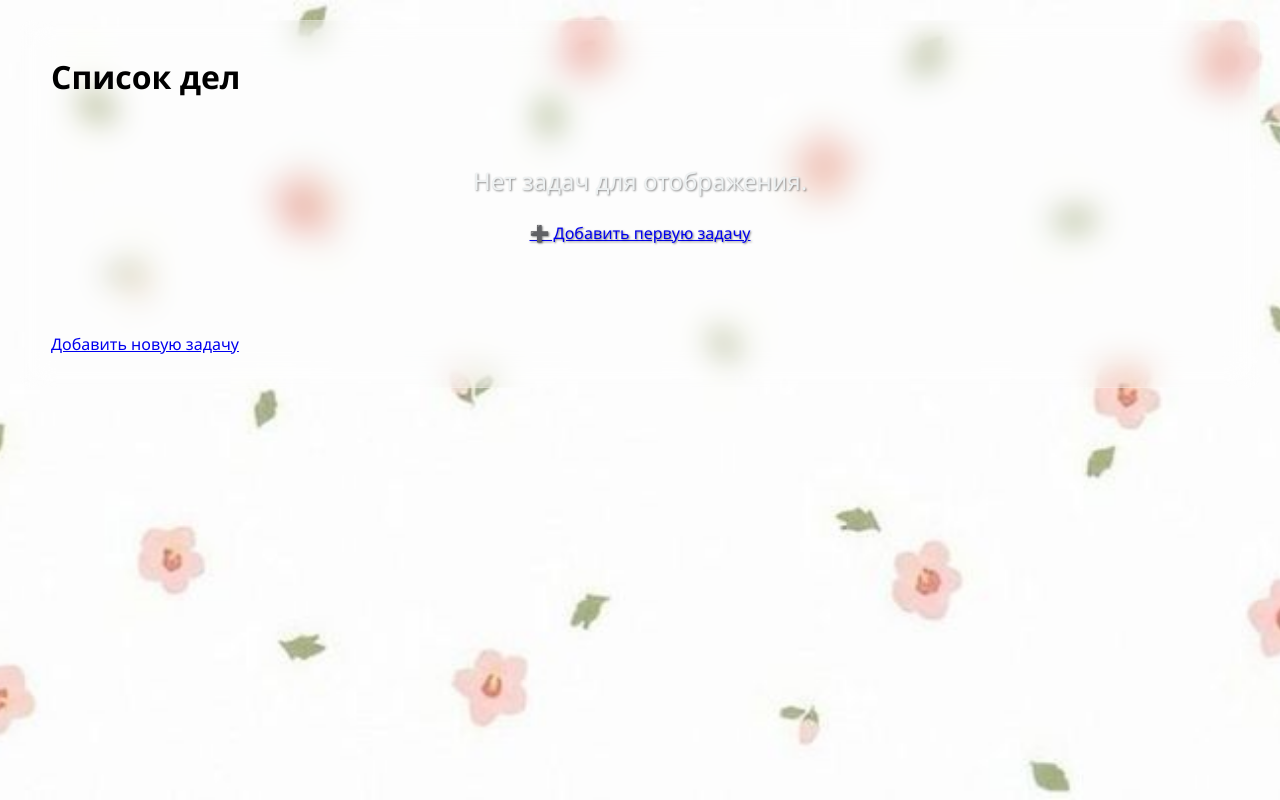
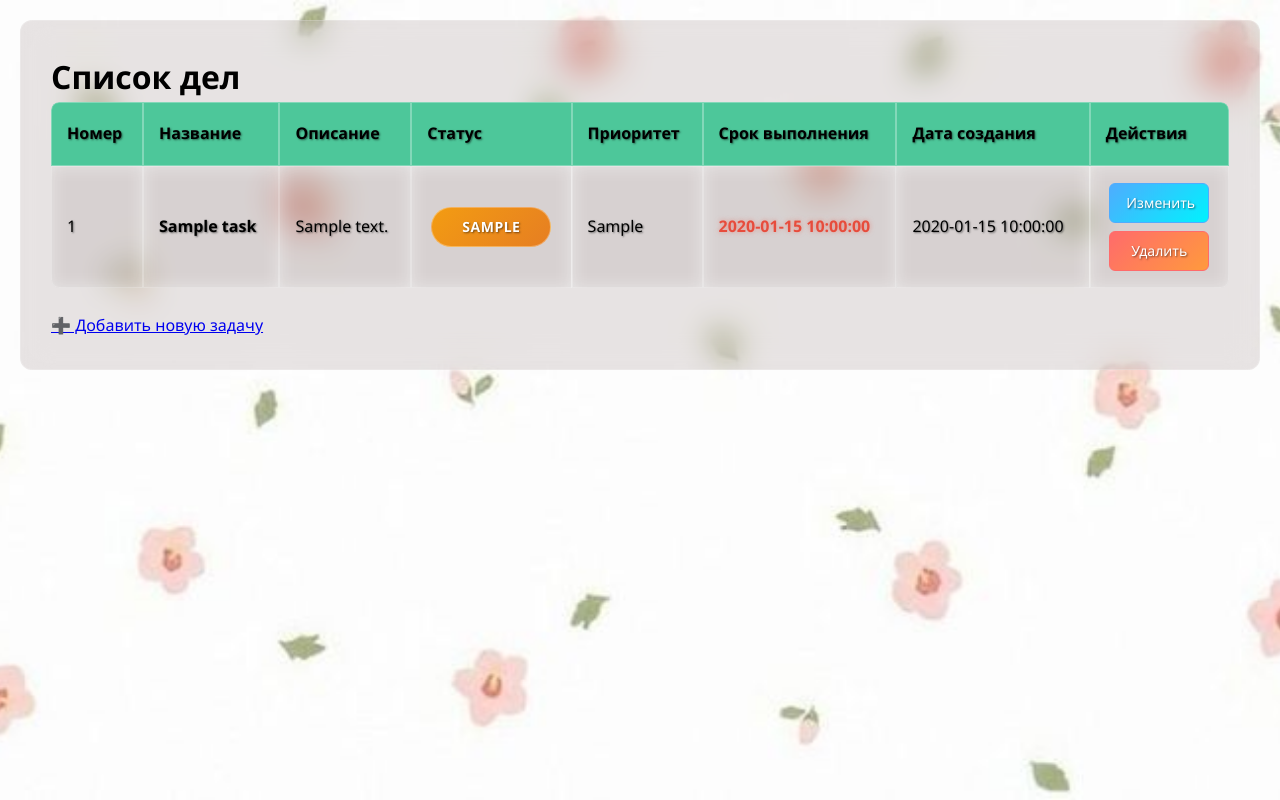
Before and after one commit to Alexandra20042/luck, a PHP site: page / in a window 1280 px wide. Run offline with PHP 8.4, Linux system fonts and the light colour scheme; tables that the repository leaves empty or names only in its code hold one stand-in row (values such as "Sample post"); data that the repository does not hold is empty; a stand-in replaces the project's code that opens the database connection.

Commit message:
добавлены измениния

```diff
--- /dev/null
+++ b/config.php
@@ -0,0 +1,10 @@
+<?php
+
+$host = "127.0.0.1";
+$username = "sasha";
+$password = "root";
+$database = "task_manager";
+
+$connection = new mysqli($host, $username, $password, $database);
+
+?>
--- a/edit.php
+++ b/edit.php
@@ -5,7 +5,6 @@ if (isset($_GET['id'])) {
     $id = intval($_GET['id']);
 
     try {
-        // Создаем подключение
         $connection = new mysqli($host, $username, $password, $database);
 
         if ($connection->connect_error) {
--- a/index.php
+++ b/index.php
@@ -9,7 +9,6 @@ if ($connection->connect_error) {
 
 $connection->set_charset("utf8mb4");
 
-// Updated query to sort by id and due_date
 $query = "SELECT * FROM tasks ORDER BY
           CASE priority
             WHEN 'высокий' THEN 1
@@ -17,7 +16,7 @@ $query = "SELECT * FROM tasks ORDER BY
             WHEN 'низкий' THEN 3
           END,
           id ASC,
-          due_date ASC"; // Sort by id first, then by due_date
+          due_date ASC";
 $result = $connection->query($query);
 
 if (!$result) {
@@ -39,6 +38,148 @@ $connection->close();
     <title>Список дел</title>
     <link rel="icon" type="image/x-icon" href="/pic/icon.jpg">
     <link rel="stylesheet" href="styles.css">
+    <style>
+        body {
+            color: #000000; /* Черный цвет шрифта для всего тела */
+        }
+
+        .container {
+            color: #000000; /* Черный цвет в контейнере */
+        }
+
+        table {
+            color: #000000; /* Черный цвет в таблице */
+        }
+
+        td, th {
+            color: #000000; /* Черный цвет в ячейках */
+        }
+
+        .actions {
+            display: flex;
+            flex-direction: column;
+            gap: 8px;
+            align-items: center;
+        }
+
+        .action-btn {
+            display: block;
+            padding: 8px 16px;
+            text-decoration: none;
+            border-radius: 6px;
+            font-weight: 500;
+            font-size: 14px;
+            text-align: center;
+            transition: all 0.3s ease;
+            min-width: 100px;
+            color: #000000; /* Черный текст на кнопках */
+        }
+
+        .edit {
+            background: linear-gradient(135deg, #4facfe 0%, #00f2fe 100%);
+            color: white;
+            border: 1px solid #4facfe;
+        }
+
+        .edit:hover {
+            background: linear-gradient(135deg, #00f2fe 0%, #4facfe 100%);
+            transform: translateY(-2px);
+            box-shadow: 0 4px 15px rgba(79, 172, 254, 0.4);
+        }
+
+        .delete {
+            background: linear-gradient(135deg, #ff6b6b 0%, #ff9a3d 100%);
+            color: white;
+            border: 1px solid #ff6b6b;
+        }
+
+        .delete:hover {
+            background: linear-gradient(135deg, #ff9a3d 0%, #ff6b6b 100%);
+            transform: translateY(-2px);
+            box-shadow: 0 4px 15px rgba(255, 107, 107, 0.4);
+        }
+
+        .status-container {
+            display: flex;
+            align-items: center;
+            gap: 10px;
+            justify-content: center;
+        }
+
+        .status-toggle-btn {
+            background: linear-gradient(135deg, #6a11cb 0%, #2575fc 100%);
+            color: white;
+            border: none;
+            padding: 8px 16px;
+            border-radius: 20px;
+            cursor: pointer;
+            font-size: 14px;
+            transition: all 0.3s ease;
+            white-space: nowrap;
+        }
+
+        .status-toggle-btn:hover {
+            transform: scale(1.05);
+            box-shadow: 0 4px 15px rgba(106, 17, 203, 0.4);
+        }
+
+        .status-badge {
+            padding: 8px 16px;
+            border-radius: 20px;
+            font-size: 14px;
+            font-weight: 600;
+            text-transform: uppercase;
+            letter-spacing: 0.5px;
+            color: white;
+            min-width: 120px;
+            text-align: center;
+        }
+
+        .status-completed {
+            background: linear-gradient(135deg, #27ae60, #219a52);
+        }
+
+        .status-pending {
+            background: linear-gradient(135deg, #f39c12, #e67e22);
+        }
+
+        /* Стили для приоритетов (цветной текст) */
+        .priority-high {
+            color: #e74c3c;
+            font-weight: 700;
+        }
+
+        .priority-medium {
+            color: #f39c12;
+            font-weight: 600;
+        }
+
+        .priority-low {
+            color: #27ae60;
+            font-weight: 500;
+        }
+
+        /* Стили для дат */
+        .date-overdue {
+            color: #e74c3c;
+            font-weight: 700;
+        }
+
+        .date-today {
+            color: #f39c12;
+            font-weight: 700;
+        }
+
+        .date-future {
+            color: #27ae60;
+            font-weight: 600;
+        }
+
+        .no-date {
+            color: #95a5a6;
+            font-style: italic;
+        }
+    </style>
 </head>
 <body>
     <div class="container">
@@ -53,7 +194,7 @@ $connection->close();
             <table>
                 <thead>
                     <tr>
-                        <th>ID</th>
+                        <th>Номер</th>
                         <th>Название</th>
                         <th>Описание</th>
                         <th>Статус</th>
@@ -89,13 +230,15 @@ $connection->close();
                             ?></td>
                             <td>
                                 <div class="status-container">
+                                    <?php if ($task['statis'] == 'не выполнена'): ?>
                                     <form action="update_status.php" method="GET" style="display: inline;">
                                         <input type="hidden" name="id" value="<?php echo $task['id']; ?>">
                                         <button type="submit" class="status-toggle-btn"
-                                                title="<?php echo ($task['statis'] == 'выполнена') ? 'Отметить как не выполненную' : 'Отметить как выполненную'; ?>">
-                                            <?php echo ($task['statis'] == 'выполнена') ? 'изменить' : 'изменить'; ?>
+                                                title="Отметить как выполненную">
+                                             Выполнить
                                         </button>
                                     </form>
+                                    <?php endif; ?>
 
                                     <?php
                                     $status = htmlspecialchars($task['statis'] ?? '');
@@ -121,9 +264,9 @@ $connection->close();
                             </td>
                             <td><?php echo htmlspecialchars($task['created_at'] ?? ''); ?></td>
                             <td class="actions">
-                                <a href="edit.php?id=<?php echo $task['id']; ?>" class="edit" title="Редактировать">✏️</a>
-                                <a href="delete.php?id=<?php echo $task['id']; ?>" class="delete"
-                                   onclick="return confirm('Вы уверены, что хотите удалить эту задачу?')" title="Удалить">🗑️</a>
+                                <a href="edit.php?id=<?php echo $task['id']; ?>" class="action-btn edit" title="Редактировать">Изменить</a>
+                                <a href="delete.php?id=<?php echo $task['id']; ?>" class="action-btn delete"
+                                   onclick="return confirm('Вы уверены, что хотите удалить эту задачу?')" title="Удалить"> Удалить</a>
                             </td>
                         </tr>
                     <?php endforeach; ?>
@@ -132,7 +275,7 @@ $connection->close();
         <?php endif; ?>
 
         <br>
-<a href="add.php" class="add-btn" target="_blank">Добавить новую задачу</a>
+        <a href="add.php" class="add-btn" target="_blank">➕ Добавить новую задачу</a>
     </div>
 </body>
 </html>
--- a/styles.css
+++ b/styles.css
@@ -1,7 +1,6 @@
-/* styles.css */
 :root {
-    --primary-color: #3498db;
-    --primary-hover: #2980b9;
+    --primary-color: #596065;
+    --primary-hover: #a6b929;
     --success-color: #2ecc71;
     --success-hover: #27ae60;
     --warning-color: #f39c12;
@@ -11,8 +10,8 @@
     --secondary-color: #95a5a6;
     --secondary-hover: #7f8c8d;
 
-    --text-primary: #000000; /* Changed to black */
-    --text-secondary: #7f8c8d; /* You can also change this if needed */
+    --text-primary: #000000;
+    --text-secondary: #7f8c8d;
     --text-light: #ecf0f1;
 
     --bg-primary: rgba(255, 255, 255, 0.95);
@@ -46,7 +45,7 @@ body {
     background-repeat: no-repeat;
     min-height: 100vh;
     padding: 20px;
-    color: var(--text-primary); /* Text color set to black */
+    color: var(--text-primary);
     line-height: 1.6;
 }
 
@@ -66,10 +65,10 @@ body {
 .container {
     max-width: 1400px;
     margin: 0 auto;
-    background: rgba(255, 255, 255, 0.1); /* Полупрозрачный контейнер */
+    background: rgba(40, 5, 5, 0.1);
     padding: 30px;
     border-radius: var(--border-radius);
-    backdrop-filter: blur(15px); /* Сильное размытие */
+    backdrop-filter: blur(15px);
     border: 1px solid rgba(255, 255, 255, 0.2);
 }
 
@@ -83,13 +82,13 @@ body {
 }
 
 .header h1 {
-    color: #000000; /* Changed to black */
+    color: #000000;
     font-size: 2.5rem;
     font-weight: 700;
     display: flex;
     align-items: center;
     gap: 15px;
-    text-shadow: none; /* Remove text shadow */
+    text-shadow: none;
 }
 
 .header-actions {
@@ -115,8 +114,6 @@ body {
     color: #000000;
 }
 
-
-
 .btn-primary {
     background: rgba(52, 152, 219, 0.8);
     color: var(--text-light);
@@ -139,7 +136,6 @@ body {
     box-shadow: var(--shadow-hover);
 }
 
-/* Полностью прозрачная таблица */
 .table-container {
     overflow-x: auto;
     border-radius: var(--border-radius-sm);
@@ -151,16 +147,14 @@ table {
     width: 100%;
     border-collapse: separate;
     border-spacing: 0;
-    background: transparent; /* Полная прозрачность */
+    background: transparent;
     border-radius: var(--border-radius-sm);
     overflow: hidden;
 }
 
 th {
-    background: linear-gradient(135deg,
-        rgba(52, 152, 219, 0.7),
-        rgba(41, 128, 185, 0.7));
-    color: var(--text-light);
+    background:  rgb(77, 199, 154);
+  color: #ffffff;
     padding: 18px 15px;
     font-weight: 600;
     text-align: left;
@@ -183,9 +177,9 @@ td {
     padding: 16px 15px;
     border: 1px solid rgba(255, 255, 255, 0.2);
     vertical-align: middle;
-    background: rgba(255, 255, 255, 0.1); /* Очень прозрачный фон */
+    background: rgba(255, 255, 255, 0.1);
     backdrop-filter: blur(8px);
-    color: var(--text-light); /* Белый текст */
+    color: var(--text-light);
     text-shadow: 1px 1px 2px rgba(0, 0, 0, 0.5);
 }
 
@@ -198,54 +192,57 @@ tr:last-child td:last-child {
 }
 
 tr:nth-child(even) td {
-    background: rgba(255, 255, 255, 0.15); /* Чуть более плотный для четных строк */
+    background: rgba(255, 255, 255, 0.15);
 }
 
 tr:hover td {
-    background: rgba(255, 255, 255, 0.25); /* Более видимый при наведении */
+    background: rgba(255, 255, 255, 0.25);
     transform: scale(1.01);
     transition: var(--transition);
 }
 
-.modal {
-    display: none;
-    position: fixed;
-    z-index: 1000;
-    left: 0;
-    top: 0;
-    width: 100%;
-    height: 100%;
-    background-color: rgba(0, 0, 0, 0.5);
+.priority-high {
+    color: #e74c3c !important;
+    font-weight: 700;
+    text-shadow: 0 0 5px rgba(231, 76, 60, 0.5);
 }
 
-.modal-content {
-    background-color: white;
-    margin: 5% auto;
-    padding: 20px;
-    border-radius: 10px;
-    width: 80%;
-    max-width: 600px;
-    height: 80%;
-    position: relative;
+.priority-medium {
+    color: #f39c12 !important;
+    font-weight: 600;
+    text-shadow: 0 0 5px rgba(243, 156, 18, 0.5);
 }
 
-.close {
-    color: #aaa;
-    float: right;
-    font-size: 28px;
-    font-weight: bold;
-    cursor: pointer;
+.priority-low {
+    color: #27ae60 !important;
+    font-weight: 500;
+    text-shadow: 0 0 5px rgba(39, 174, 96, 0.5);
 }
 
-.close:hover {
-    color: black;
+/* Стили для дат (оставляем как есть или можно тоже сделать только текст) */
+.date-overdue {
+    color: #e74c3c;
+    font-weight: 700;
+    text-shadow: 0 0 5px rgba(231, 76, 60, 0.5);
 }
 
-#iframe {
-    border: none;
-    width: 100%;
-    height: calc(100% - 40px);
+.date-today {
+    color: #f39c12;
+    font-weight: 700;
+    text-shadow: 0 0 5px rgba(243, 156, 18, 0.5);
 }
+
+.date-future {
+    color: #27ae60;
+    font-weight: 600;
+    text-shadow: 0 0 5px rgba(39, 174, 96, 0.5);
+}
+
+.no-date {
+    color: var(--secondary-color);
+    font-style: italic;
+}
+
 .status-badge {
     padding: 6px 16px;
     border-radius: 20px;
@@ -253,7 +250,7 @@ tr:hover td {
     font-weight: 600;
     text-transform: uppercase;
     letter-spacing: 0.5px;
-    backdrop-filter: blur(5px);
+
     border: 1px solid rgba(255, 255, 255, 0.3);
     color: var(--text-light);
     text-shadow: 1px 1px 2px rgba(0, 0, 0, 0.5);
@@ -269,33 +266,6 @@ tr:hover td {
     background: linear-gradient(135deg,
         rgba(243, 156, 18, 0.7),
         rgba(230, 126, 34, 0.7));
-}
-
-.priority-high,
-.priority-medium,
-.priority-low,
-.date-overdue,
-.date-today,
-.date-future,
-.no-date {
-    padding: 6px 12px;
-    border-radius: var(--border-radius-sm);
-    backdrop-filter: blur(2px);
-    border: 1px solid rgba(255, 255, 255, 0.2);
-    color: var(--text-light);
-    text-shadow: 1px 1px 2px rgba(0, 0, 0, 0.5);
-}
-
-.priority-high {
-    background: rgba(231, 76, 60, 0.7);
-}
-
-.priority-medium {
-    background: rgba(243, 156, 18, 0.7);
-}
-
-.priority-low {
-    background: rgba(46, 204, 113, 0.7);
 }
 
 .actions {
@@ -353,7 +323,7 @@ tr:hover td {
     opacity: 0.9;
 }
 
-/* Анимации */
+
 @keyframes fadeIn {
     from {
         opacity: 0;
@@ -373,7 +343,6 @@ tr {
     animation: fadeIn 0.4s ease;
 }
 
-/* Адаптивность */
 @media (max-width: 1024px) {
     .container {
         padding: 20px;
```
Also changed, not shown: update_status.php (+0 -10 lines).
